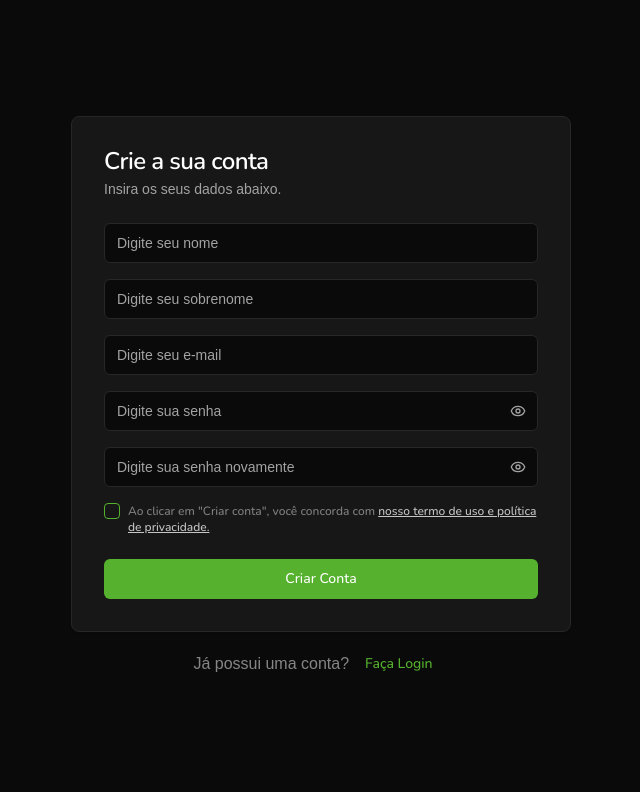
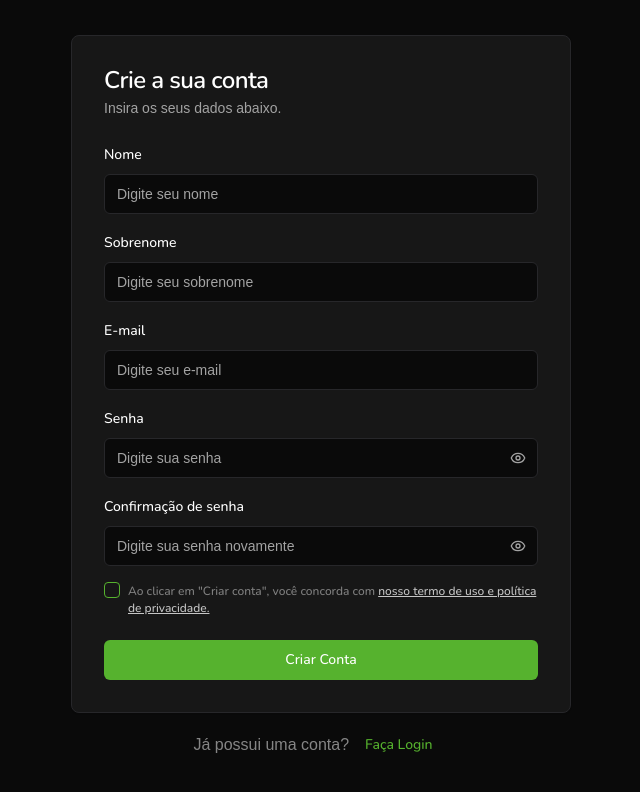
Before and after one commit to nilson216/fintrack, a React (Vite) app: page /signup in a window 1280 px wide. Shown: the top 792 px of the page, without its empty margins (319-959 px from the left). Built offline with nearby package versions, Linux system fonts and the light colour scheme; a web font is replaced by a local one.

Commit message:
feat: add validation to sign up form

```diff
--- a/package.json
+++ b/package.json
@@ -20,7 +20,7 @@
     "@radix-ui/react-label": "^2.1.8",
     "@radix-ui/react-popover": "^1.1.6",
     "@radix-ui/react-scroll-area": "^1.2.3",
-    "@radix-ui/react-slot": "^1.1.2",
+    "@radix-ui/react-slot": "^1.2.4",
     "@tanstack/react-query": "^5.64.1",
     "@tanstack/react-query-devtools": "^5.66.3",
     "@tanstack/react-table": "^8.21.2",
@@ -34,7 +34,7 @@
     "react": "^18.3.1",
     "react-day-picker": "^8.10.1",
     "react-dom": "^18.3.1",
-    "react-hook-form": "^7.54.2",
+    "react-hook-form": "^7.66.0",
     "react-number-format": "^5.4.3",
     "react-router": "^7.1.1",
     "react-router-dom": "^7.9.5",
@@ -42,7 +42,7 @@
     "sonner": "^1.7.2",
     "tailwind-merge": "^2.6.0",
     "tailwindcss-animate": "^1.0.7",
-    "zod": "^3.24.1"
+    "zod": "^3.25.76"
   },
   "devDependencies": {
     "@eslint/js": "^9.17.0",
--- /dev/null
+++ b/src/components/ui/form.jsx
@@ -0,0 +1,139 @@
+import { Slot } from '@radix-ui/react-slot'
+import * as React from 'react'
+import { Controller, FormProvider, useFormContext } from 'react-hook-form'
+
+import { Label } from '@/components/ui/label'
+import { cn } from '@/lib/utils'
+
+const Form = FormProvider
+
+const FormFieldContext = React.createContext(null)
+
+const FormField = ({ ...props }) => {
+  return (
+    <FormFieldContext.Provider value={{ name: props.name }}>
+      <Controller {...props} />
+    </FormFieldContext.Provider>
+  )
+}
+
+const useFormField = () => {
+  const fieldContext = React.useContext(FormFieldContext)
+  const itemContext = React.useContext(FormItemContext)
+  const { getFieldState, formState } = useFormContext()
+
+  if (!fieldContext) {
+    throw new Error('useFormField should be used within <FormField>')
+  }
+
+  if (!itemContext) {
+    throw new Error('useFormField should be used within <FormItem>')
+  }
+
+  const fieldState = getFieldState(fieldContext.name, formState)
+
+  const { id } = itemContext
+
+  return {
+    id,
+    name: fieldContext.name,
+    formItemId: `${id}-form-item`,
+    formDescriptionId: `${id}-form-item-description`,
+    formMessageId: `${id}-form-item-message`,
+    ...fieldState,
+  }
+}
+
+const FormItemContext = React.createContext(null)
+
+const FormItem = React.forwardRef(({ className, ...props }, ref) => {
+  const id = React.useId()
+
+  return (
+    <FormItemContext.Provider value={{ id }}>
+      <div ref={ref} className={cn('space-y-2', className)} {...props} />
+    </FormItemContext.Provider>
+  )
+})
+FormItem.displayName = 'FormItem'
+
+const FormLabel = React.forwardRef(({ className, ...props }, ref) => {
+  const { error, formItemId } = useFormField()
+
+  return (
+    <Label
+      ref={ref}
+      className={cn(error && 'text-destructive', className)}
+      htmlFor={formItemId}
+      {...props}
+    />
+  )
+})
+FormLabel.displayName = 'FormLabel'
+
+const FormControl = React.forwardRef(({ ...props }, ref) => {
+  const { error, formItemId, formDescriptionId, formMessageId } = useFormField()
+
+  return (
+    <Slot
+      ref={ref}
+      id={formItemId}
+      aria-describedby={
+        !error
+          ? `${formDescriptionId}`
+          : `${formDescriptionId} ${formMessageId}`
+      }
+      aria-invalid={!!error}
+      {...props}
+    />
+  )
+})
+FormControl.displayName = 'FormControl'
+
+const FormDescription = React.forwardRef(({ className, ...props }, ref) => {
+  const { formDescriptionId } = useFormField()
+
+  return (
+    <p
+      ref={ref}
+      id={formDescriptionId}
+      className={cn('text-sm text-muted-foreground', className)}
+      {...props}
+    />
+  )
+})
+FormDescription.displayName = 'FormDescription'
+
+const FormMessage = React.forwardRef(
+  ({ className, children, ...props }, ref) => {
+    const { error, formMessageId } = useFormField()
+    const body = error ? String(error?.message ?? '') : children
+
+    if (!body) {
+      return null
+    }
+
+    return (
+      <p
+        ref={ref}
+        id={formMessageId}
+        className={cn('text-sm font-medium text-destructive', className)}
+        {...props}
+      >
+        {body}
+      </p>
+    )
+  }
+)
+FormMessage.displayName = 'FormMessage'
+
+export {
+  Form,
+  FormControl,
+  FormDescription,
+  FormField,
+  FormItem,
+  FormLabel,
+  FormMessage,
+  useFormField,
+}
--- a/src/pages/signup.jsx
+++ b/src/pages/signup.jsx
@@ -1,4 +1,7 @@
+import { zodResolver } from '@hookform/resolvers/zod'
+import { useForm } from 'react-hook-form'
 import { Link } from 'react-router-dom'
+import { z } from 'zod'
 
 import PasswordInput from '@/components/password-input'
 import { Button } from '@/components/ui/button'
@@ -11,12 +14,58 @@
   CardTitle,
 } from '@/components/ui/card'
 import { Checkbox } from '@/components/ui/checkbox'
+import {
+  Form,
+  FormControl,
+  FormField,
+  FormItem,
+  FormLabel,
+  FormMessage,
+} from '@/components/ui/form'
 import { Input } from '@/components/ui/input'
 import { Label } from '@/components/ui/label'
 
+const signupSchema = z.object({
+  firstName: z.string().trim().min(1, { message: 'O nome é obrigatório' }),
+  lastName: z.string().trim().min(1, { message: 'O sobrenome é obrigatório' }),
+  email: z
+    .string()
+    .trim()
+    .min(1, { message: 'O e-mail é obrigatório' })
+    .email({ message: 'E-mail inválido' }),
+  password: z
+    .string()
+    .trim()
+    .min(6, { message: 'A senha deve ter no mínimo 6 caracteres' }),
+  passwordConfirmation: z
+    .string()
+    .trim()
+    .min(6, { message: 'A confirmação de senha é obrigatória' }),
+  termsAccepted: z.boolean().refine((val) => val === true, {
+    message: 'Você deve aceitar os termos de uso e política de privacidade',
+  }),
+})
+
 const SignupPage = () => {
+  const methods = useForm({
+    resolver: zodResolver(signupSchema),
+    defaultValues: {
+      firstName: '',
+      lastName: '',
+      email: '',
+      password: '',
+      passwordConfirmation: '',
+      termsAccepted: false,
+    },
+  })
+
+  const handleSubmit = (data) => {
+    console.log(data)
+  }
   return (
     <div className="flex h-screen w-screen flex-col items-center justify-center gap-3">
+      <Form {...methods}>
+        <form onSubmit={methods.handleSubmit(handleSubmit)}>
           <Card className="w-[500px] p-2">
             <CardHeader>
               <CardTitle>Crie a sua conta</CardTitle>
@@ -24,25 +73,123 @@
             </CardHeader>
 
             <CardContent className="space-y-4">
-          <Input type="text" placeholder="Digite seu nome" />
-          <Input type="text" placeholder="Digite seu sobrenome" />
-          <Input type="email" placeholder="Digite seu e-mail" />
-          <PasswordInput />
-          <PasswordInput placeholder="Digite sua senha novamente" />
-          <div className="items-top flex gap-2">
-            <Checkbox id="terms" />
-            <div className="grid gap-1.5 leading-none">
+              {/** First Name Field */}
+              <FormField
+                name="firstName"
+                control={methods.control}
+                render={({ field }) => (
+                  <FormItem>
+                    <FormLabel>Nome</FormLabel>
+                    <FormControl>
+                      <Input
+                        type="text"
+                        placeholder="Digite seu nome"
+                        {...field}
+                      />
+                    </FormControl>
+                    <FormMessage />
+                  </FormItem>
+                )}
+              />
+              {/** Last Name Field */}
+              <FormField
+                name="lastName"
+                control={methods.control}
+                render={({ field }) => (
+                  <FormItem>
+                    <FormLabel>Sobrenome</FormLabel>
+                    <FormControl>
+                      <Input
+                        type="text"
+                        placeholder="Digite seu sobrenome"
+                        {...field}
+                      />
+                    </FormControl>
+                    <FormMessage />
+                  </FormItem>
+                )}
+              />
+              {/** Email Field */}
+              <FormField
+                name="email"
+                control={methods.control}
+                render={({ field }) => (
+                  <FormItem>
+                    <FormLabel>E-mail</FormLabel>
+                    <FormControl>
+                      <Input
+                        type="email"
+                        placeholder="Digite seu e-mail"
+                        {...field}
+                      />
+                    </FormControl>
+                    <FormMessage />
+                  </FormItem>
+                )}
+              />
+              {/** Password Field */}
+              <FormField
+                name="password"
+                control={methods.control}
+                render={({ field }) => (
+                  <FormItem>
+                    <FormLabel>Senha</FormLabel>
+                    <FormControl>
+                      <PasswordInput
+                        placeholder="Digite sua senha"
+                        {...field}
+                      />
+                    </FormControl>
+                    <FormMessage />
+                  </FormItem>
+                )}
+              />
+              {/** Password Confirmation Field */}
+              <FormField
+                name="passwordConfirmation"
+                control={methods.control}
+                render={({ field }) => (
+                  <FormItem>
+                    <FormLabel>Confirmação de senha</FormLabel>
+                    <FormControl>
+                      <PasswordInput
+                        placeholder="Digite sua senha novamente"
+                        {...field}
+                      />
+                    </FormControl>
+                    <FormMessage />
+                  </FormItem>
+                )}
+              />
+              {/** Terms and Conditions Checkbox */}
+              <FormField
+                name="termsAccepted"
+                control={methods.control}
+                render={({ field }) => (
+                  <FormItem className="items-top flex gap-2 space-y-0">
+                    <FormControl>
+                      <Checkbox
+                        checked={field.value}
+                        onCheckedChange={field.onChange}
+                      />
+                    </FormControl>
+                    <div className="leading-none">
                       <Label
                         htmlFor="terms"
-                className="text-xs text-muted-foreground opacity-75"
+                        className={`text-xs text-muted-foreground opacity-75 ${methods.formState.errors.termsAccepted && 'text-red-500'}`}
                       >
                         Ao clicar em &quot;Criar conta&quot;, você concorda com{' '}
-                <a href="/" className="text-white underline">
+                        <a
+                          href="/"
+                          className={`text-white underline ${methods.formState.errors.termsAccepted && 'text-red-500'}`}
+                        >
                           nosso termo de uso e política de privacidade.
                         </a>
                       </Label>
                     </div>
-          </div>
+                  </FormItem>
+                )}
+              />
             </CardContent>
             <CardFooter>
               <Button type="submit" className="w-full">
@@ -50,6 +197,8 @@
               </Button>
             </CardFooter>
           </Card>
+        </form>
+      </Form>
       <div className="flex items-center justify-center">
         <p className="text-center opacity-50">Já possui uma conta?</p>
         <Button variant="link" asChild>
```
Also changed, not shown: src/components/password-input.jsx (+9 -2 lines), 1 other file (tests, documents, lock files or other folders). Lines whose indentation alone changed are shown as unchanged.
